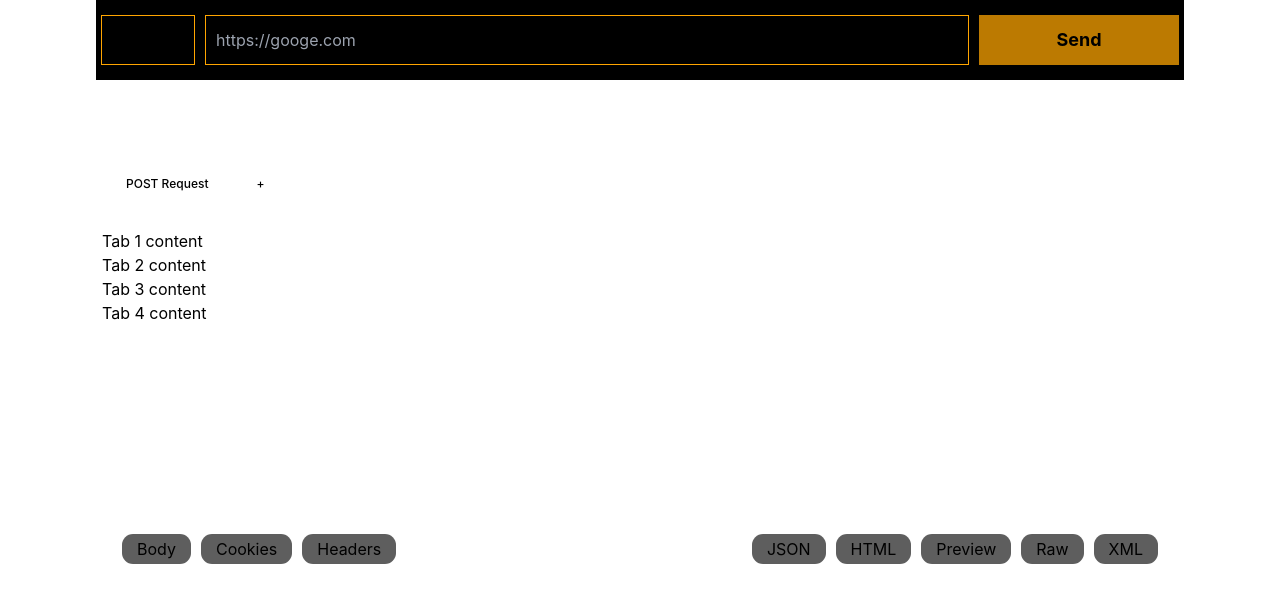
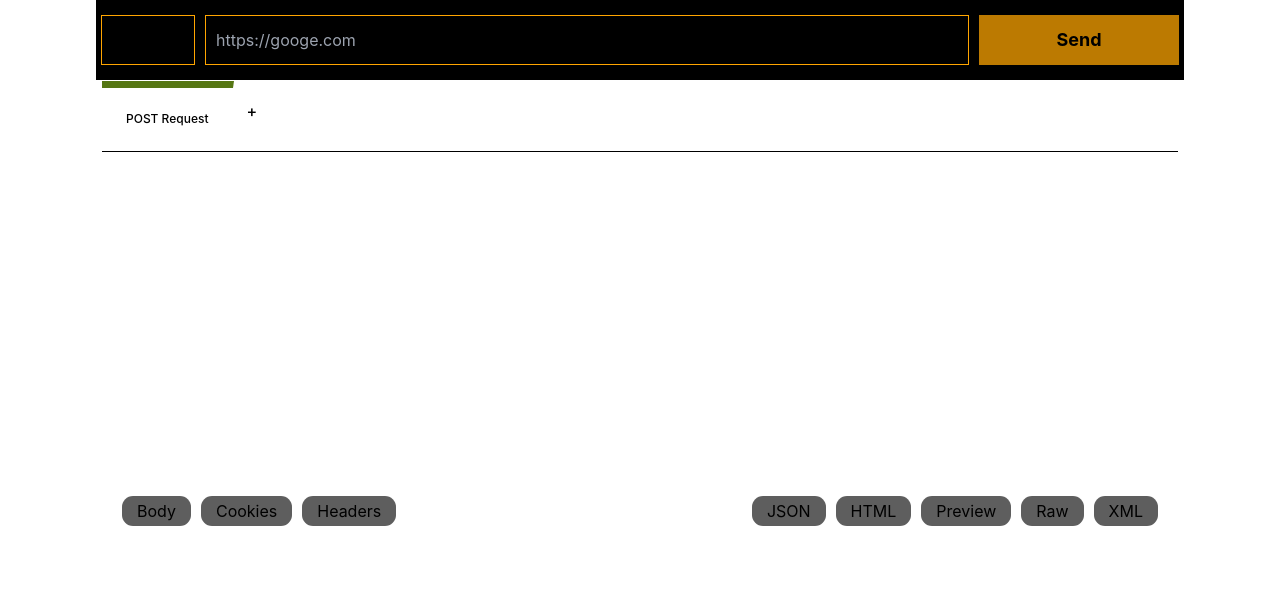
Before and after one commit to theurbandev/Resting, a Next.js app: page / in a window 1280 px wide. Shown: the top 602 px of the page. Built offline with nearby package versions, Linux system fonts and the light colour scheme.

Commit message:
tab section in activity

```diff
--- a/pages/components/activity.tsx
+++ b/pages/components/activity.tsx
@@ -1,18 +1,25 @@
 import styles from "./../../styles/activity.module.css";
+
+const activityTabList = [];
+const createNewTab = () => {
+  alert("new tab created");
+};
 
 export const Activity = () => {
   return (
     <div className={`flex flex-col h-full ${styles.activity}`}>
       <div className={`${styles.activitySettings}`}>
         <ul
-          className="nav nav-tabs flex flex-col md:flex-row flex-wrap list-none border-b-0 pl-0 mb-4"
+          className={` ${styles.navTabs} nav nav-tabs flex flex-col md:flex-row flex-wrap list-none border-b-0 pl-0 mb-4}`}
           id="tabs-tab"
           role="tablist"
         >
-          <li className="nav-item" role="presentation">
+          <li
+            className={`${styles.initialTab} ${styles.activeTab} nav-item" role="presentation`}
+          >
             <a
               href="#tabs-home"
-              className=" nav-link block font-medium text-xs leading-tight border-x-0 border-t-0 border-b-2 border-transparent px-6 py-3 my-2 hover:border-transparent focus:border-transparent"
+              className=" nav-link block font-medium text-xs leading-tight border-x-0 border-t-0 border-b-2 border-transparent px-6 py-3"
               id="tabs-home-tab"
               data-bs-toggle="pill"
               data-bs-target="#tabs-home"
@@ -23,10 +30,10 @@ export const Activity = () => {
               POST Request
             </a>
           </li>
-          <li className="nav-item" role="presentation">
+          <li className={` ${styles.newTabBttn} nav-item`} role="presentation">
             <a
               href="#tabs-profile"
-              className=" nav-link block font-medium text-xs leading-tight border-x-0 border-t-0 border-b-2 border-transparent px-6 py-3 my-2 hover:border-transparent focus:border-transparent"
+              className=" nav-link block font-medium text-md leading-tight border-x-0 border-t-0 border-b-2 border-transparent py-3"
               id="tabs-profile-tab"
               data-bs-toggle="pill"
               data-bs-target="#tabs-profile"
@@ -38,40 +45,6 @@ export const Activity = () => {
             </a>
           </li>
         </ul>
-        <div className="tab-content" id="tabs-tabContent">
-          <div
-            className="tab-pane fade show active"
-            id="tabs-home"
-            role="tabpanel"
-            aria-labelledby="tabs-home-tab"
-          >
-            Tab 1 content
-          </div>
-          <div
-            className="tab-pane fade"
-            id="tabs-profile"
-            role="tabpanel"
-            aria-labelledby="tabs-profile-tab"
-          >
-            Tab 2 content
-          </div>
-          <div
-            className="tab-pane fade"
-            id="tabs-messages"
-            role="tabpanel"
-            aria-labelledby="tabs-profile-tab"
-          >
-            Tab 3 content
-          </div>
-          <div
-            className="tab-pane fade"
-            id="tabs-contact"
-            role="tabpanel"
-            aria-labelledby="tabs-contact-tab"
-          >
-            Tab 4 content
-          </div>
-        </div>
       </div>
 
       <div
--- /dev/null
+++ b/pages/helpers/validateReqest.tsx
@@ -0,0 +1 @@
+export const validateRequest = () => {};
--- a/styles/activity.module.css
+++ b/styles/activity.module.css
@@ -1,12 +1,36 @@
+/* ACTIVITY SECTION */
+
 .activity {
   margin: 0px 5px;
-  padding-top: 75px;
 }
 
 .activitySettings {
   border: solid 1px white;
   height: 50%;
 }
+
+.navTabs {
+  border-bottom: 1px solid;
+}
+
+.activeTab {
+  border-top: 7px solid #567713;
+}
+
+.initialTab {
+  border-right: solid 1px white;
+}
+
+.newTabBttn {
+  padding: 0px 13px;
+}
+
+.initialTab a,
+.newTabBttn a {
+  line-height: 37px;
+}
+
+/* RESPONSE SECTION */
 
 .activityResponse {
   border: solid 1px white;
```
